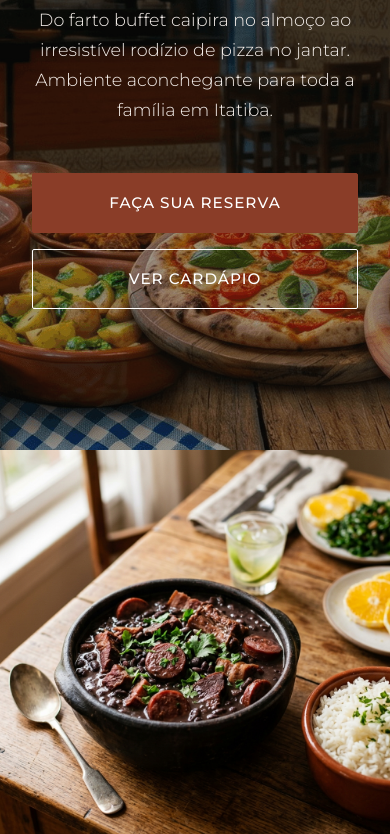
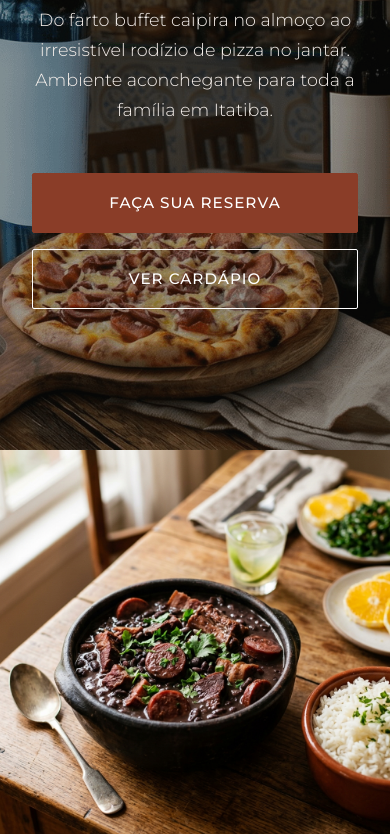
Before and after one commit to meninatbplanta-web/restaurante-fazenda, a plain HTML site: page index.html in a window 390 px wide. Shown: the part 394-1228 px from the top of the page. Drawn offline with nearby package versions, Linux system fonts and the light colour scheme; a web font is replaced by a local one.

Commit message:
Fix mobile background image position and attachment

```diff
--- a/premium.css
+++ b/premium.css
@@ -570,6 +570,11 @@
 }
 
 @media (max-width: 768px) {
+    .hero-premium {
+        background-attachment: scroll; /* Corrige bug de zoom no iOS e navegadores mobile */
+        background-position: center right; /* Foca melhor na área da comida/pizza */
+    }
+
     h1 { font-size: 2.8rem; }
     h2 { font-size: 2.2rem; }
 
```
